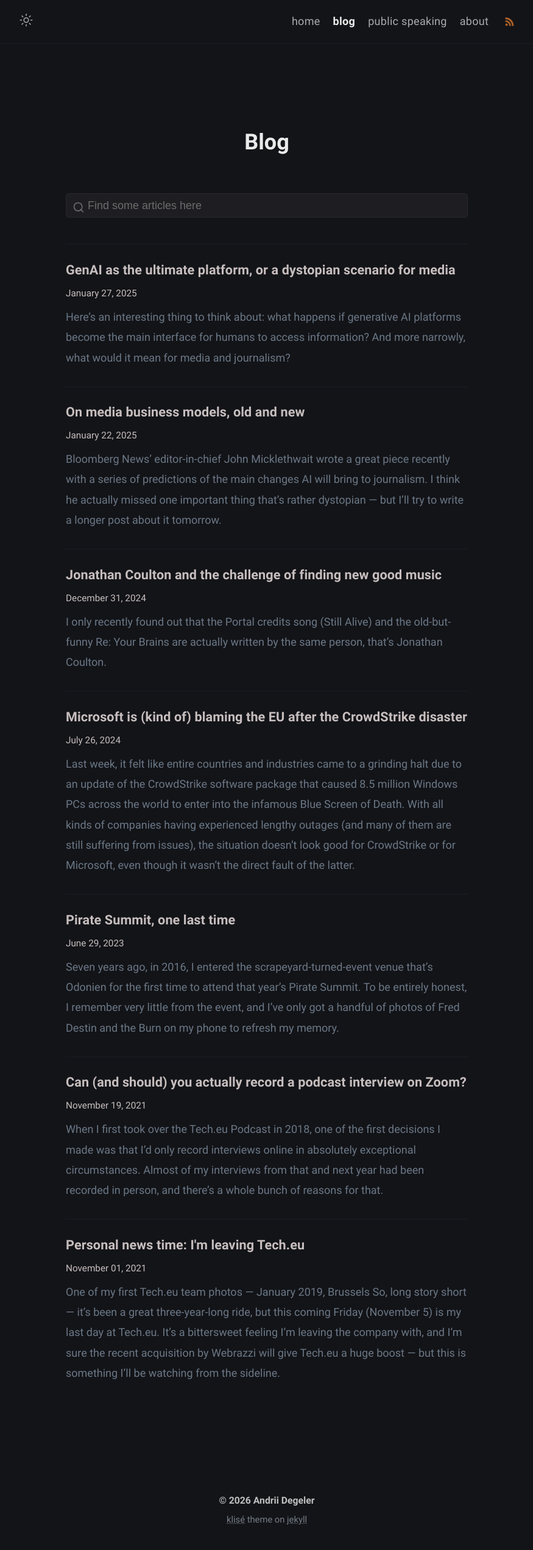
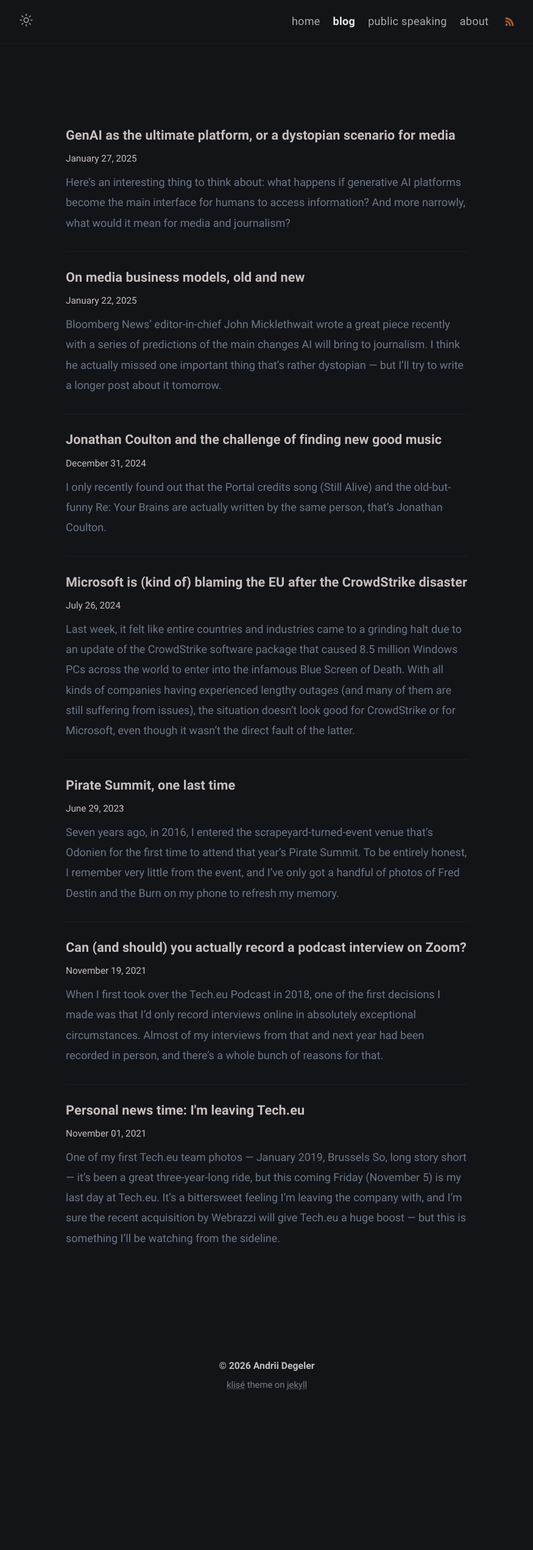
Before and after one commit to shlema/shlema.github.io, a Jekyll site: the page built from archive.html, in a window 1280 px wide. Shown: the whole page at 61% size, without its empty margins (202-1077 px from the left). Built offline with Jekyll 4.4.1, drawn with Linux system fonts in a browser that asks for light colours; after the commit the page ends 2321 px from its top, so only the background shows below that.

Commit message:
Remove page titles and search bar, align content with home page
Co-Authored-By: Claude Opus 4.6 (1M context) <noreply@anthropic.com>

```diff
--- a/_layouts/page.html
+++ b/_layouts/page.html
@@ -30,10 +30,7 @@ layout: compress
 
   {% include navbar.html %}
   <div class="wrapper">
-    <header class="header">
-      <h1 class="header-title center" itemprop="headline">{{ page.title | escape }}</h1>
-    </header>
-    <main class="page-content" aria-label="Content">
+    <main class="page-content page-content--no-title" aria-label="Content">
       {% include anchor_headings.html html=content anchorClass="anchor-head" beforeHeading=true h_min=4 h_max=4 %}
     </main>
     {% include footer.html %}
--- a/_sass/klise/_post.scss
+++ b/_sass/klise/_post.scss
@@ -70,6 +70,10 @@
 // Post content
 .page-content {
   padding-top: 8px;
+
+  &--no-title {
+    margin-top: 6.3rem;
+  }
 
   iframe {
     text-align: center;
--- a/archive.html
+++ b/archive.html
@@ -5,15 +5,6 @@ layout: page
 excerpt: All post.
 comments: false
 ---
-
-<div class="search-article">
-  <label for="search-input" aria-hidden="true">
-    <svg xmlns="http://www.w3.org/2000/svg" width="20" height="20" viewBox="0 0 24 24" fill="none" stroke="rgba(128,128,128,0.8)" stroke-width="2" stroke-linecap="round" stroke-linejoin="round" class="feather feather-search"><circle cx="11" cy="11" r="8"></circle><line x1="21" y1="21" x2="16.65" y2="16.65"></line></svg>
-  </label>
-  <input type="search" id="search-input" placeholder="Find some articles here" aria-label="Search">
-</div>
-
-<ul id="search-results"></ul>
 
 {%- for post in site.posts -%}
   {%- assign paragraphs = post.content | split: '</p>' -%}
```
